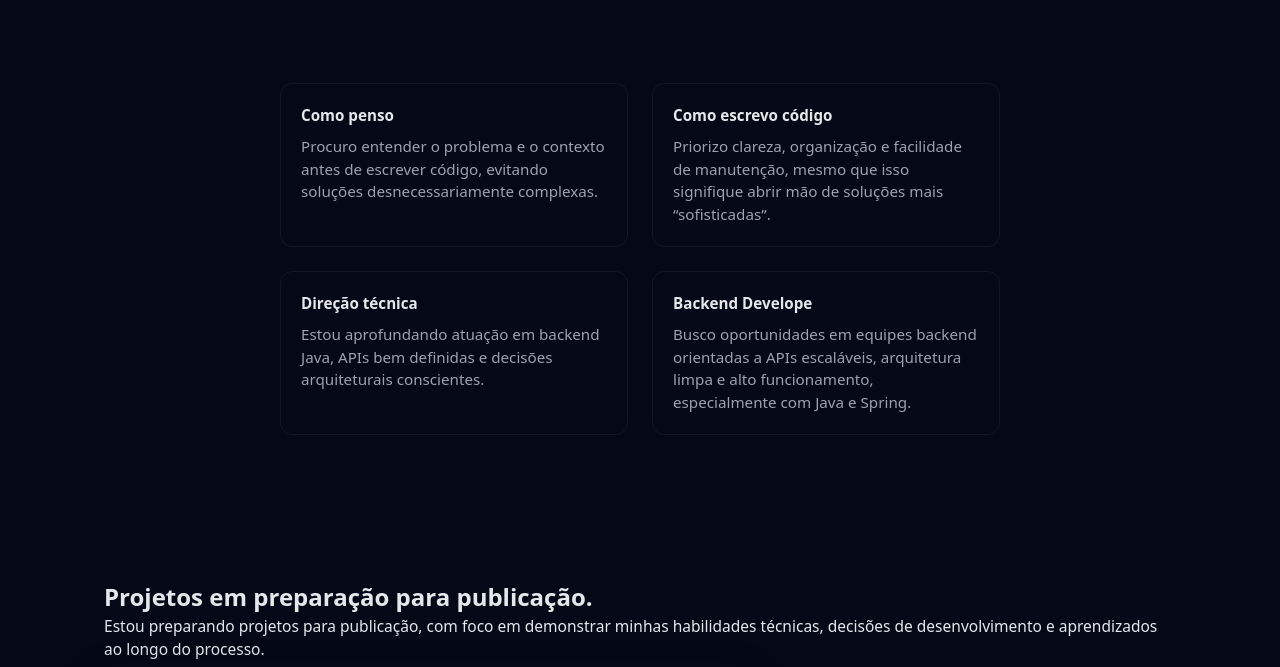
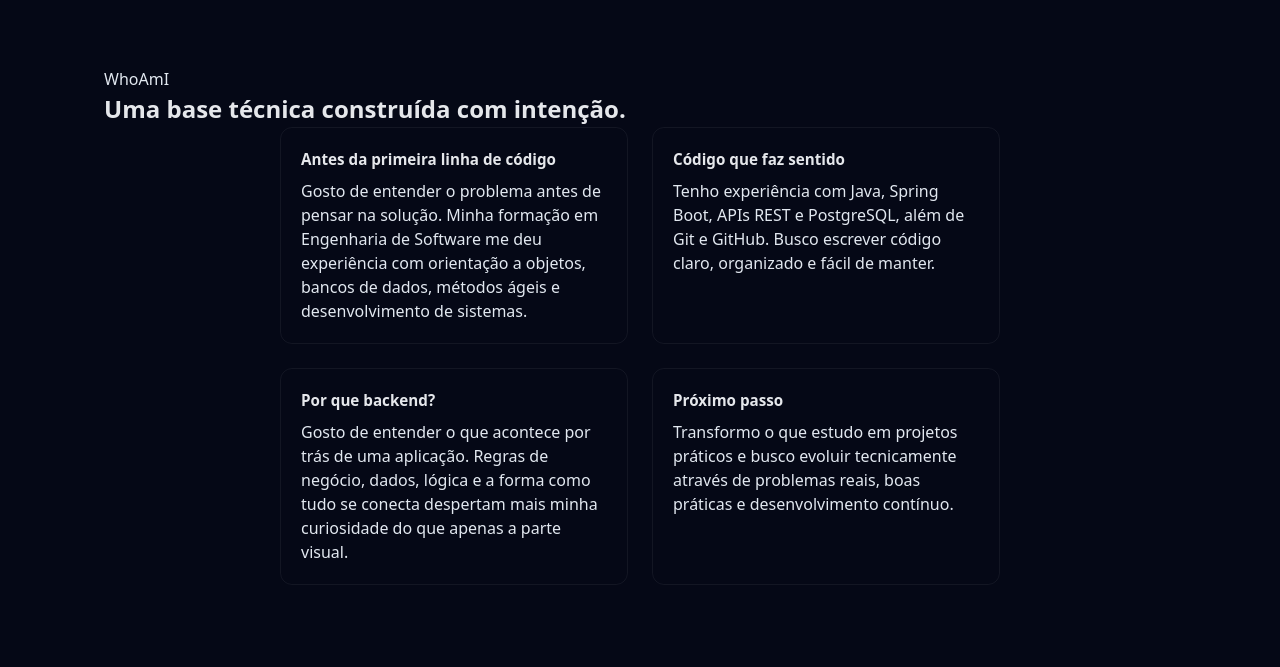
Before and after one commit to rayssaareis/Portfolio, a plain HTML site: page index.html in a window 1280 px wide. Shown: the part 950-1617 px from the top of the page. Drawn offline with Linux system fonts and the light colour scheme.

Commit message:
Update About index.html

```diff
--- a/index.html
+++ b/index.html
@@ -115,44 +115,61 @@
             </a>
           </nav>
         </div>
-      </section>
+        </section>
+  <section id="sobre" aria-labelledby="sobre-title">
+      <div class="container">
+          <div class="section-heading">
+              <p class="eyebrow">WhoAmI</p>
 
-        <section id="sobre" class="sobre">
-    <div class="about-grid">
+              <h2 id="sobre-title">
+                  Uma base técnica construída com intenção.
+              </h2>
+          </div>
 
-      <div class="about-card">
-        <h3>Como penso</h3>
-        <p>
-          Procuro entender o problema e o contexto antes de escrever código,
-          evitando soluções desnecessariamente complexas.
-        </p>
+          <div class="about-grid">
+
+              <article class="about-card">
+                  <h3>Antes da primeira linha de código</h3>
+
+                  <p>
+                      Gosto de entender o problema antes de pensar na solução.
+                      Minha formação em Engenharia de Software me deu experiência
+                      com orientação a objetos, bancos de dados, métodos ágeis e
+                      desenvolvimento de sistemas.
+                  </p>
+              </article>
+
+              <article class="about-card">
+                  <h3>Código que faz sentido</h3>
+
+                  <p>
+                    Tenho experiência com Java, Spring Boot, APIs REST e PostgreSQL,
+                    além de Git e GitHub. Busco escrever código claro, organizado e
+                    fácil de manter.
+                  </p>
+              </article>
+
+              <article class="about-card">
+                  <h3>Por que backend?</h3>
+
+                  <p>
+                    Gosto de entender o que acontece por trás de uma aplicação.
+                    Regras de negócio, dados, lógica e a forma como tudo se conecta
+                    despertam mais minha curiosidade do que apenas a parte visual.
+                  </p>
+              </article>
+
+              <article class="about-card">
+                  <h3>Próximo passo</h3>
+
+                  <p>
+                    Transformo o que estudo em projetos práticos e busco evoluir
+                    tecnicamente através de problemas reais, boas práticas e desenvolvimento
+                    contínuo.
+                  </p>
+              </article>
+          </div>
       </div>
-
-      <div class="about-card">
-        <h3>Como escrevo código</h3>
-        <p>
-          Priorizo clareza, organização e facilidade de manutenção, mesmo que isso
-          signifique abrir mão de soluções mais “sofisticadas”.
-        </p>
-      </div>
-
-      <div class="about-card">
-        <h3>Direção técnica</h3>
-        <p>
-          Estou aprofundando atuação em backend Java, APIs bem definidas e decisões
-          arquiteturais conscientes.
-        </p>
-      </div>
-
-      <div class="about-card">
-        <h3>Backend Develope</h3>
-        <p>
-          Busco oportunidades em equipes backend orientadas a APIs escaláveis,
-          arquitetura limpa e alto funcionamento, especialmente com Java e Spring.
-        </p>
-      </div>
-
-    </div>
   </section>
 
   <section id="projetos" aria-labelledby="projetos-title">
```
